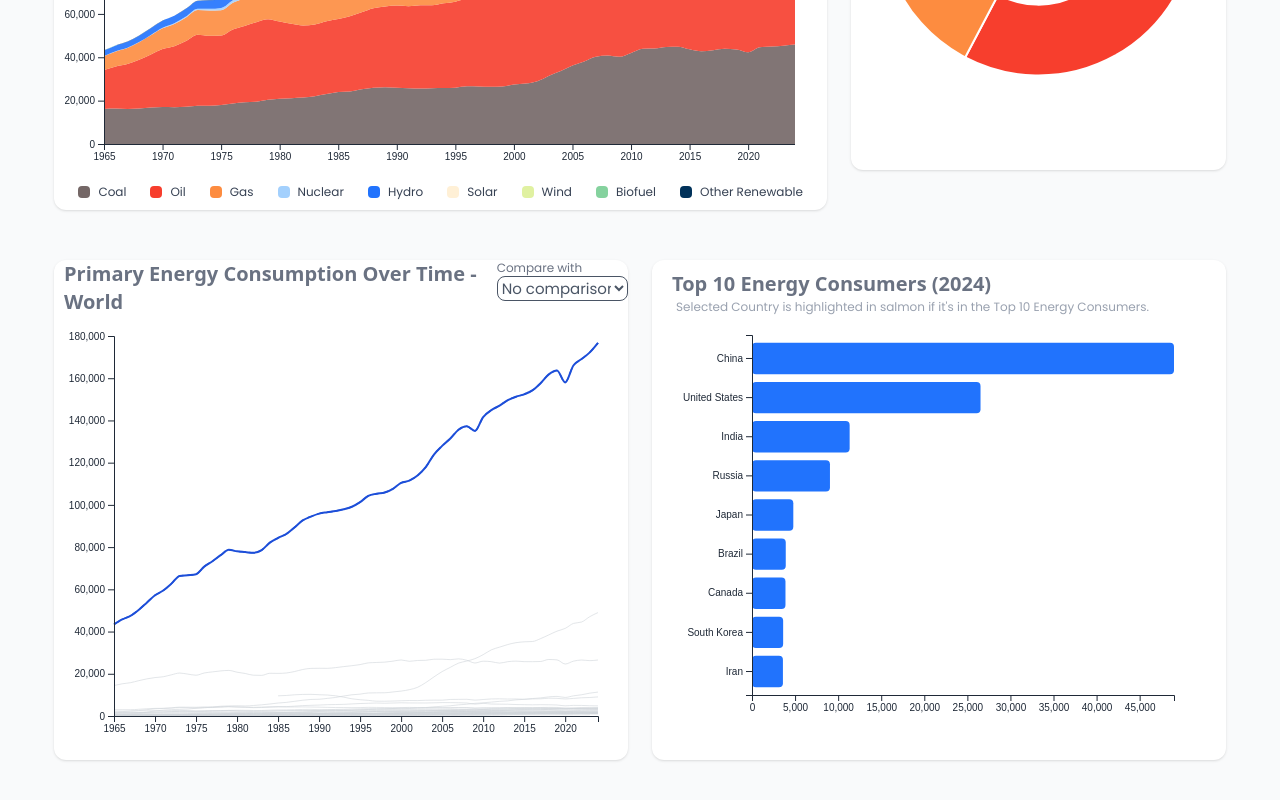
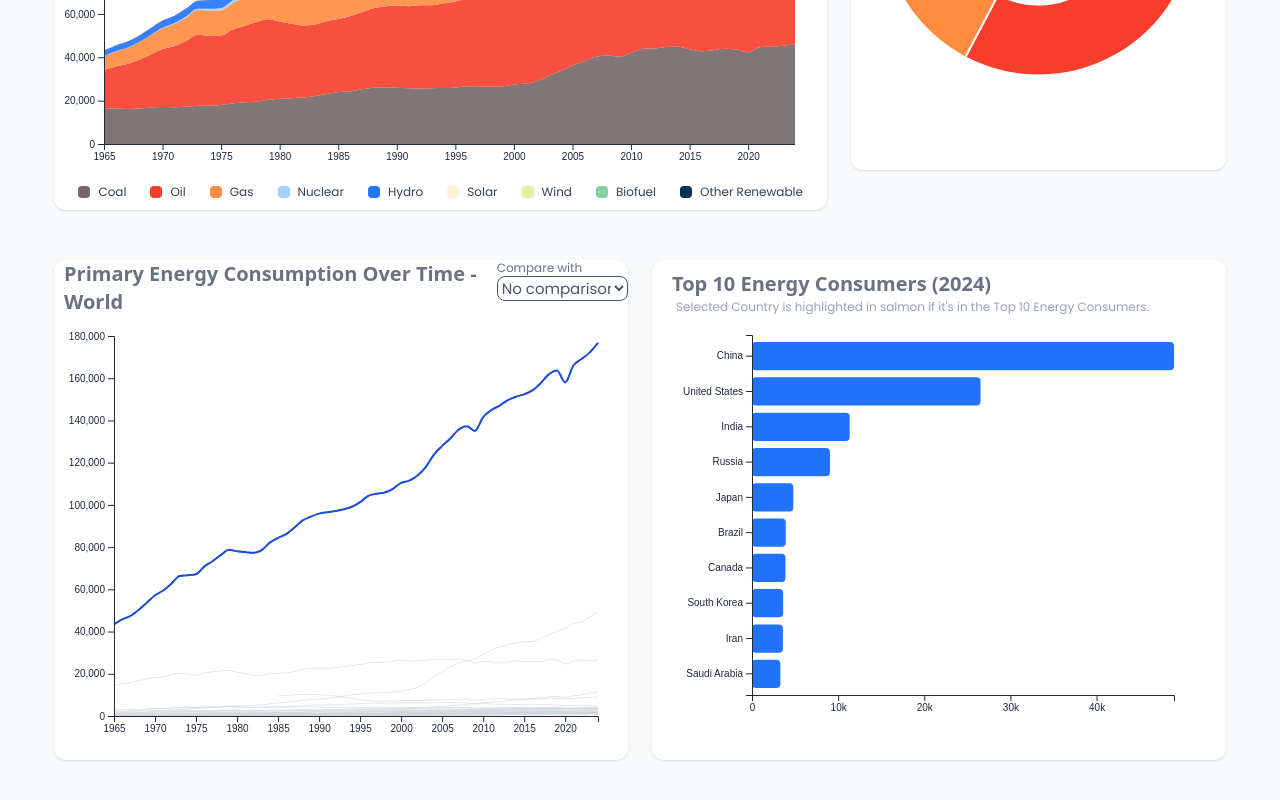
Before and after one commit to webpagearshi/energy-dashboard, a React (Vite) app: page / in a window 1280 px wide. Shown: the part 709-1509 px from the top of the page. Built offline with nearby package versions, Linux system fonts and the light colour scheme.

Commit message:
format x-axis, remove world from top 10

```diff
--- a/src/components/Dashboard.jsx
+++ b/src/components/Dashboard.jsx
@@ -43,8 +43,12 @@ export default function Dashboard() {
   const countryData = energyData.filter((d) => d.country === selectedCountry);
   // Transform the data for the stacked area chart
   const stackedAreaData = getStackedAreaData(countryData);
-  // Get the top 10 countries by primary energy consumption for 2024
-  const topCountriesData = getTopEnergyCountries(energyData, 10);
+
+  // Get the top 10 countries by primary energy consumption for 2024, excluding World
+  const topCountriesData = getTopEnergyCountries(
+    energyData.filter((d) => d.country !== "World"),
+    10,
+  );
   // Data for the line chart (time series of primary energy consumption)
   const lineChartData = getLineChartData(energyData);
 
--- a/src/components/charts/BarChart.jsx
+++ b/src/components/charts/BarChart.jsx
@@ -94,7 +94,12 @@ export default function BarChart({ width, height, data, selectedCountry }) {
         )`}
           ref={(node) => {
             if (node) {
-              d3.select(node).call(d3.axisBottom(xScale));
+              d3.select(node).call(
+                d3
+                  .axisBottom(xScale)
+                  .ticks(boundsWidth < 350 ? 4 : 6)
+                  .tickFormat(d3.format(".0s")),
+              );
             }
           }}
         />
--- a/src/components/charts/ResponsiveBarChart.jsx
+++ b/src/components/charts/ResponsiveBarChart.jsx
@@ -6,6 +6,13 @@ export default function ResponsiveBarChart({ data, selectedCountry }) {
   const chartRef = useRef();
   const dimensions = useDimensions(chartRef);
 
+  // Get top 10 energy-consuming countries, excluding World
+  const top10Data = data
+    .filter((d) => d.country !== "World")
+    .sort((a, b) => b.primary_energy - a.primary_energy)
+    .slice(0, 10);
+  console.log("Incoming data:", data.length, data);
+  console.log("Final bar chart data:", top10Data.length, top10Data);
   return (
     <div
       ref={chartRef}
@@ -33,7 +40,7 @@ export default function ResponsiveBarChart({ data, selectedCountry }) {
         <BarChart
           width={dimensions.width - 32}
           height={420}
-          data={data}
+          data={top10Data}
           selectedCountry={selectedCountry}
         />
       )}
```
